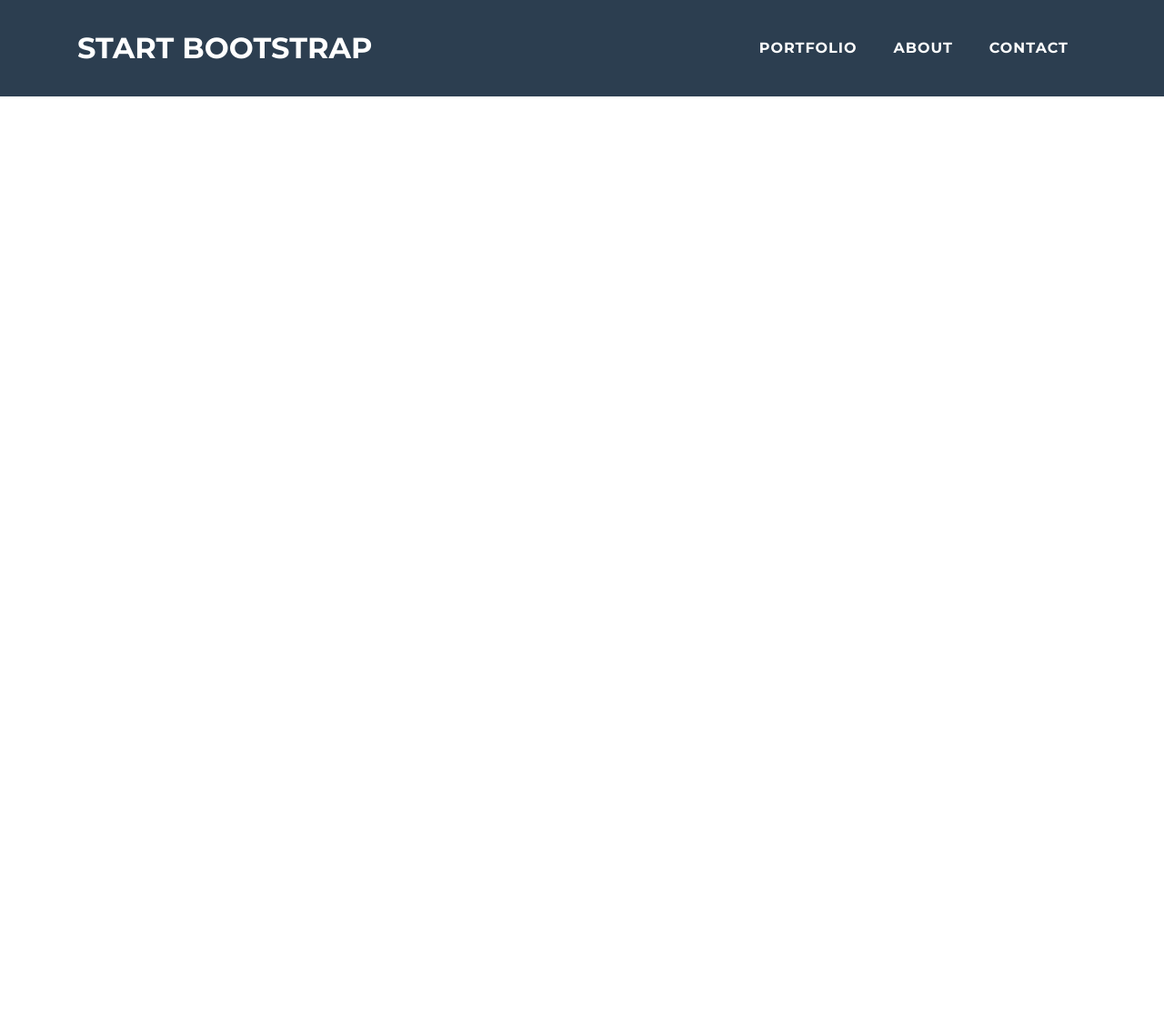
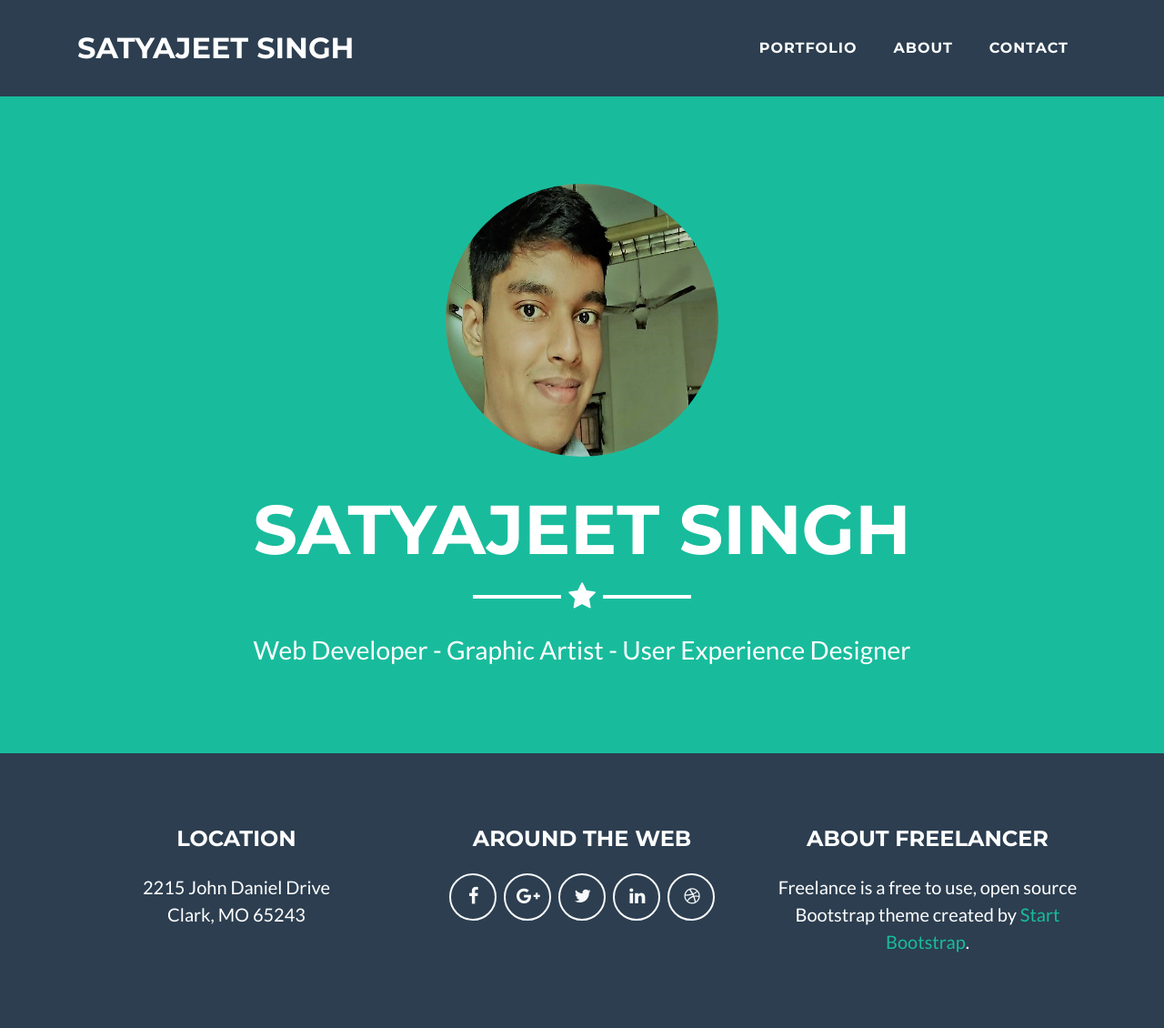
Before and after one commit to satyajeet104/Portfolio, a plain HTML site: page index.html in a window 1280 px wide. Shown: the whole page at 91% size. Before the commit the page ends 800 px from the top, so only its background shows below. Drawn offline with Linux system fonts and the light colour scheme.

Commit message:
footer and scroll up button added

```diff
--- a/css/freelancer.css
+++ b/css/freelancer.css
@@ -261,3 +261,7 @@ a {
   .btn-secondary:hover, .btn-secondary:focus, .btn-secondary:active {
     background-color: #1a252f;
     border-color: #1a252f; }
+    .photo{
+      border-radius: 50px;
+      height:70px;
+    }
--- a/index.html
+++ b/index.html
@@ -5,44 +5,34 @@
 		<meta name="viewport" content="width=device-width, initial-scale=1.0">
 		<meta http-equiv="X-UA-Compatible" content="ie=edge">
 		<title>SATYAJEET SINGH</title>
-
 		<link href="normalize.css" rel="stylesheet">
-
-
 		<link href="loader.css" rel="stylesheet">
 		<link href="vendor/bootstrap/css/bootstrap.css" rel="stylesheet">
-
 		<!-- Custom fonts for this template -->
 		<link href="vendor/font-awesome/css/font-awesome.min.css" rel="stylesheet" type="text/css">
 		<link href="https://fonts.googleapis.com/css?family=Montserrat:400,700" rel="stylesheet" type="text/css">
 		<link href="https://fonts.googleapis.com/css?family=Lato:400,700,400italic,700italic" rel="stylesheet" type="text/css">
-
 		<!-- Plugin CSS -->
 		<link href="vendor/magnific-popup/magnific-popup.css" rel="stylesheet" type="text/css">
-
 		<!-- Custom styles for this template -->
 		<link href="css/freelancer.css" rel="stylesheet">
-
+		<link href="loader.css" rel="stylesheet">
 	</head>
 	<body id="page-top">
 		<!--loader -->
 		<div id="loader-wrapper">
 			<div id="loader"></div>
 		</div>
-
 		<div id="loader-wrapper">
 			<div id="loader"></div>
-
 			<div class="loader-section section-left"></div>
 			<div class="loader-section section-right"></div>
-
 		</div>
 		<!--loader -->
-
-<div style="z-index:500;">
-    <nav class="navbar navbar-expand-lg bg-secondary fixed-top text-uppercase" id="mainNav">
+		<div >
+			<nav class="navbar navbar-expand-lg bg-secondary fixed-top text-uppercase " id="mainNav">
 				<div class="container">
-          <a class="navbar-brand js-scroll-trigger" href="#page-top">Start Bootstrap</a>
+					<a class="navbar-brand js-scroll-trigger" href="#page-top">Satyajeet Singh</a>
 					<button class="navbar-toggler navbar-toggler-right text-uppercase bg-primary text-white rounded" type="button" data-toggle="collapse" data-target="#navbarResponsive" aria-controls="navbarResponsive" aria-expanded="false" aria-label="Toggle navigation">
 					Menu
 					<i class="fa fa-bars"></i>
@@ -62,21 +52,81 @@
 					</div>
 				</div>
 			</nav>
+			<header class="masthead bg-primary text-white text-center">
+				<div class="container">
+					<img class="img-fluid mb-5 d-block mx-auto photo" style="height:300px; width:300px; border-radius:100%"src="profile.jpg" alt="">
+					<h1 class="text-uppercase mb-0">Satyajeet singh</h1>
+					<hr class="star-light">
+					<h2 class="font-weight-light mb-0">Web Developer - Graphic Artist - User Experience Designer</h2>
 				</div>
+			</header>
+
+
+      <div class="scroll-to-top d-lg-none position-fixed ">
+        <a class="js-scroll-trigger d-block text-center text-white rounded" href="#page-top">
+          <i class="fa fa-chevron-up"></i>
+        </a>
+      </div>
+    </div>
+
+     <!-- Footer -->
+     <footer class="footer text-center">
+      <div class="container">
+        <div class="row">
+          <div class="col-md-4 mb-5 mb-lg-0">
+            <h4 class="text-uppercase mb-4">Location</h4>
+            <p class="lead mb-0">2215 John Daniel Drive
+              <br>Clark, MO 65243</p>
+          </div>
+          <div class="col-md-4 mb-5 mb-lg-0">
+            <h4 class="text-uppercase mb-4">Around the Web</h4>
+            <ul class="list-inline mb-0">
+              <li class="list-inline-item">
+                <a class="btn btn-outline-light btn-social text-center rounded-circle" href="#">
+                  <i class="fa fa-fw fa-facebook"></i>
+                </a>
+              </li>
+              <li class="list-inline-item">
+                <a class="btn btn-outline-light btn-social text-center rounded-circle" href="#">
+                  <i class="fa fa-fw fa-google-plus"></i>
+                </a>
+              </li>
+              <li class="list-inline-item">
+                <a class="btn btn-outline-light btn-social text-center rounded-circle" href="#">
+                  <i class="fa fa-fw fa-twitter"></i>
+                </a>
+              </li>
+              <li class="list-inline-item">
+                <a class="btn btn-outline-light btn-social text-center rounded-circle" href="#">
+                  <i class="fa fa-fw fa-linkedin"></i>
+                </a>
+              </li>
+              <li class="list-inline-item">
+                <a class="btn btn-outline-light btn-social text-center rounded-circle" href="#">
+                  <i class="fa fa-fw fa-dribbble"></i>
+                </a>
+              </li>
+            </ul>
+          </div>
+          <div class="col-md-4">
+            <h4 class="text-uppercase mb-4">About Freelancer</h4>
+            <p class="lead mb-0">Freelance is a free to use, open source Bootstrap theme created by
+              <a href="http://startbootstrap.com">Start Bootstrap</a>.</p>
+          </div>
+        </div>
+      </div>
+    </footer>
+
 		<script src="jquery.js"></script>
-  <script src="script.js"></script>
-
 		<script src="vendor/bootstrap/js/bootstrap.bundle.min.js"></script>
-
 		<!-- Plugin JavaScript -->
 		<script src="vendor/jquery-easing/jquery.easing.min.js"></script>
-  <script src="vendor/magnific-popup/jquery.magnific-popup.min.js"></script>
-
+		<script src="vendor/magnific-popup/jquery.magnific-popup.js"></script>
 		<!-- Contact Form JavaScript -->
 		<script src="js/jqBootstrapValidation.js"></script>
 		<script src="js/contact_me.js"></script>
-
 		<!-- Custom scripts for this template -->
 		<script src="js/freelancer.js"></script>
+		<script src="script.js"></script>
 	</body>
 </html>
--- a/js/freelancer.js
+++ b/js/freelancer.js
@@ -58,10 +58,7 @@
     focus: '#username',
     modal: true
   });
-  $(document).on('click', '.portfolio-modal-dismiss', function(e) {
-    e.preventDefault();
-    $.magnificPopup.close();
-  });
+
 
   // Floating label headings for the contact form
 
--- a/loader.css
+++ b/loader.css
@@ -166,7 +166,10 @@
         max-width: 978px;
     }
 
-
+.fullBody{
+    z-index:999;
+    display:none;
+}
 
 
 
```
Also changed, not shown: profile.jpg (added). Lines whose indentation alone changed are shown as unchanged.
